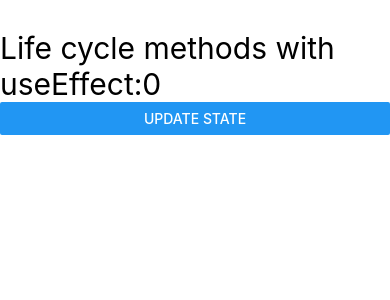
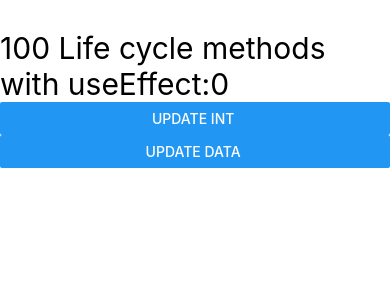
Before and after one commit to MHassaanAdil440/TestNativeX, a React Native app: screen / in a window 390 px wide. Shown: the top 300 px of the page. Built offline with nearby package versions, Linux system fonts and the light colour scheme.

Commit message:
useEffect hook as ComponentDidUpdate life cycle method

```diff
--- a/App.js
+++ b/App.js
@@ -1,18 +1,35 @@
 import { useEffect, useState } from "react";
-import { View,Text, Button } from "react-native";
+import { View, Text, Button } from "react-native";
 
 export default function App() {
+  const [int, setInt] = useState(0);
+  const [data, setData] = useState(100);
 
-  const [int, setInt] = useState(0);
-  useEffect(()=>{
-    console.warn("hello");
-  },[]
-  )
-
+  // useEffect(() => {
+  //   console.warn("int updated");
+  // }, [int]);
+  useEffect(() => {
+    console.warn("data updated");
+  }, [data,int]);
   return (
     <View>
-      <Text style={{ fontSize: 30, marginTop:30 }}>Life cycle methods with useEffect:{int}</Text>
-      <Button title='update state' onPress={()=>{setInt(int+1)}}/>
-          </View>
+      <Text style={{ fontSize: 30, marginTop: 30 }}>
+        {data} Life cycle methods with useEffect:{int}
+      </Text>
+      <Button
+        title="update int "
+        onPress={() => {
+          setInt(int + 1);
+        }}
+        style={{ margin: 5 }}
+      />
+      <Button
+        title="update data "
+        onPress={() => {
+          setData(data + 1);
+        }}
+        style={{ margin: 5 }}
+      />
+    </View>
   );
 }
```
